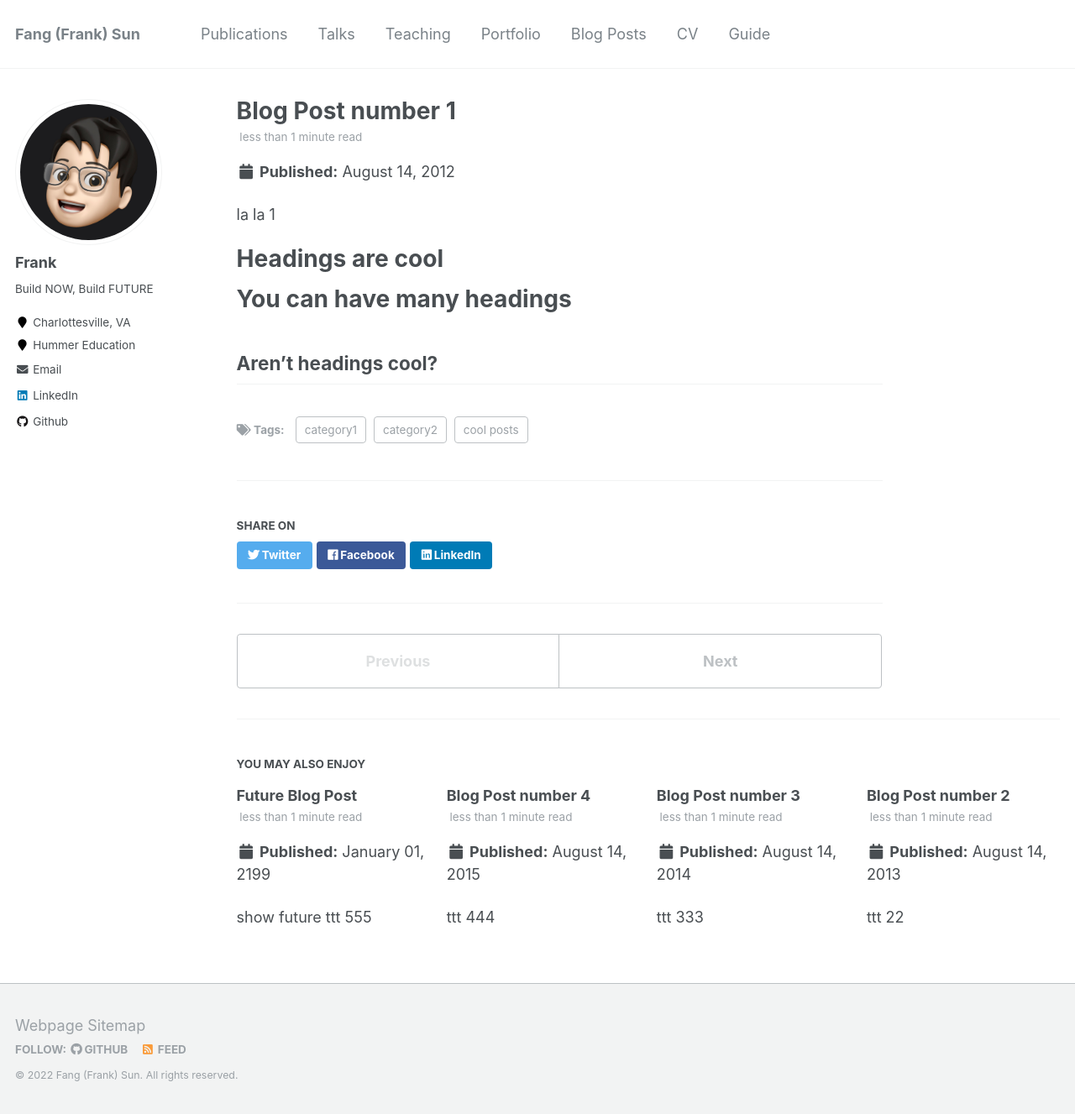
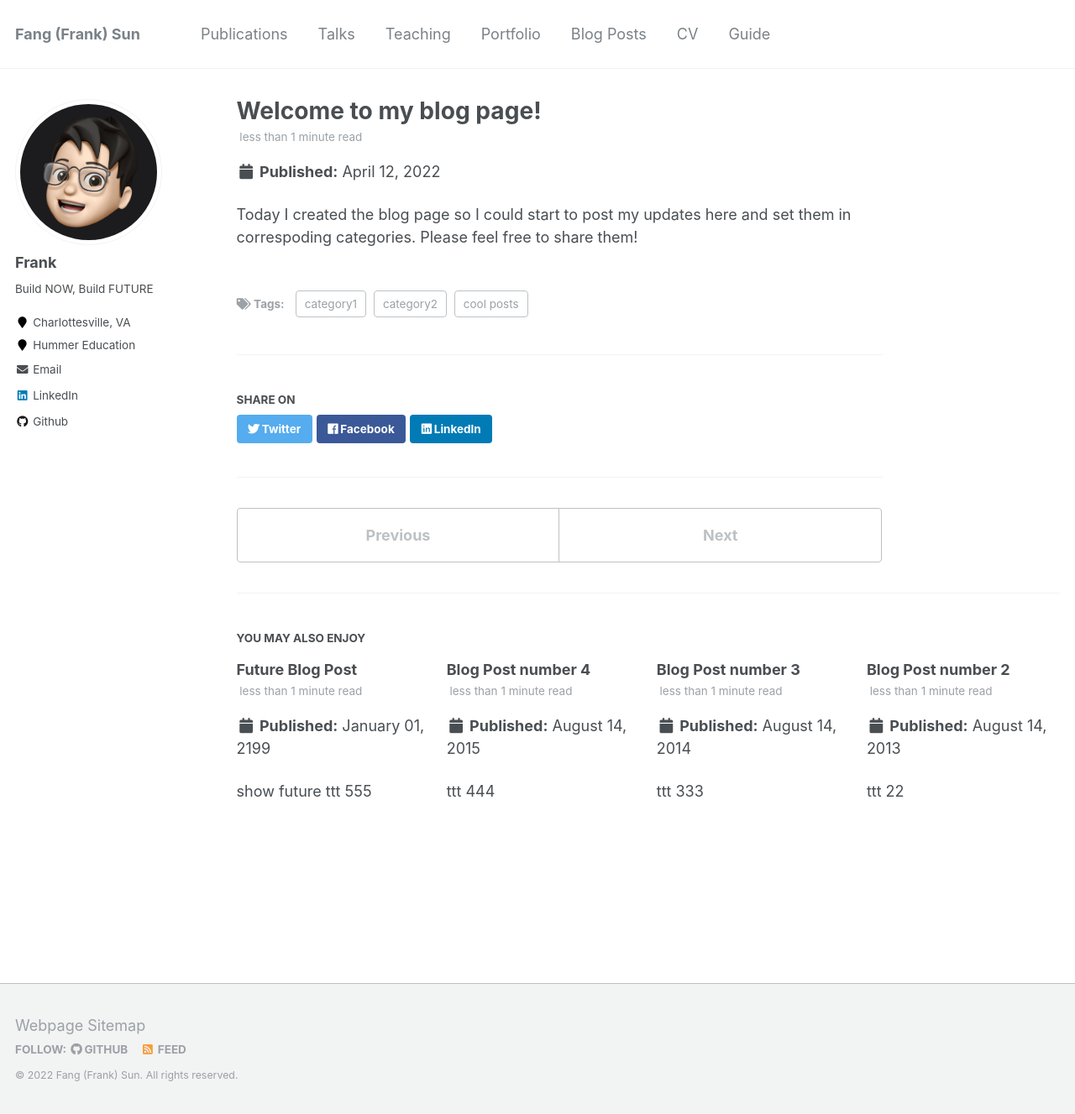
Before and after one commit to FangFrankSun/AcademicPage, a Jekyll site: the page built from _posts/2012-08-14-blog-post-1.md, in a window 1280 px wide and 1327 px high. Shown: the whole window at 84% size. Built offline with Jekyll 4.4.1, drawn with Linux system fonts in a browser that asks for light colours.

Commit message:
Update 2012-08-14-blog-post-1.md

```diff
--- a/_posts/2012-08-14-blog-post-1.md
+++ b/_posts/2012-08-14-blog-post-1.md
@@ -1,6 +1,6 @@
 ---
-title: 'Blog Post number 1'
-date: 2012-08-14
+title: 'Welcome to my blog page!'
+date: 2022-04-12
 permalink: /posts/2012/08/blog-post-1/
 tags:
   - cool posts
@@ -8,14 +8,4 @@ tags:
   - category2
 ---
 
-la la 1
-
-
-Headings are cool
-======
-
-You can have many headings
-======
-
-Aren't headings cool?
-------
+Today I created the blog page so I could start to post my updates here and set them in correspoding categories. Please feel free to share them!
```
